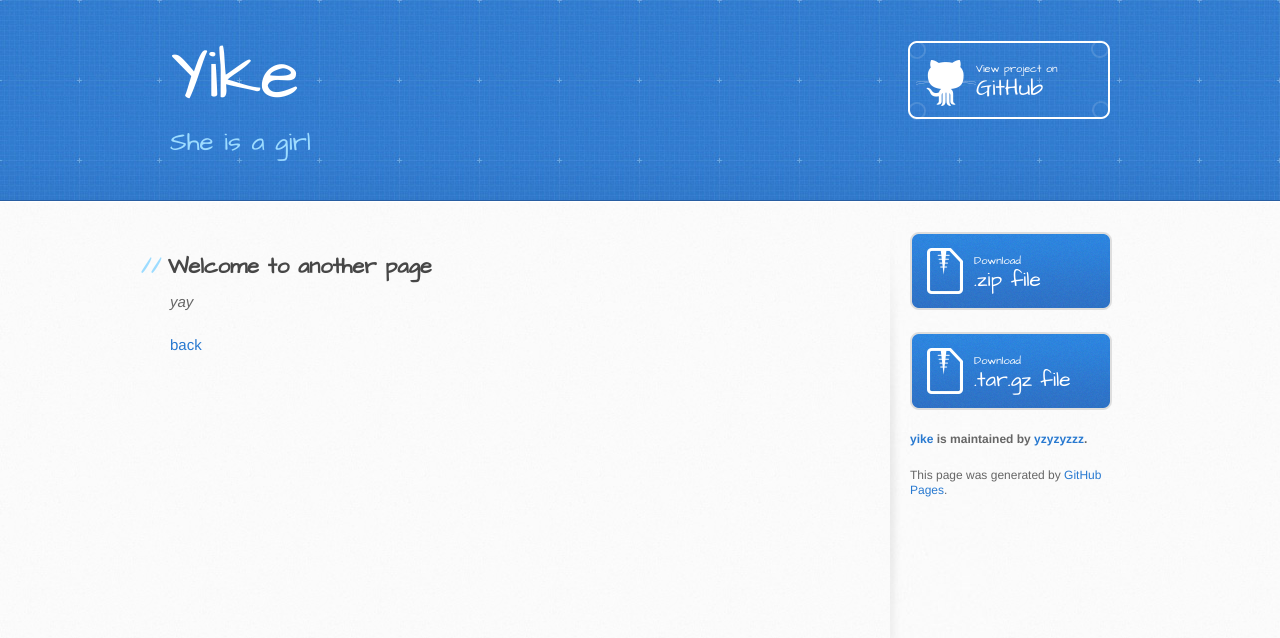
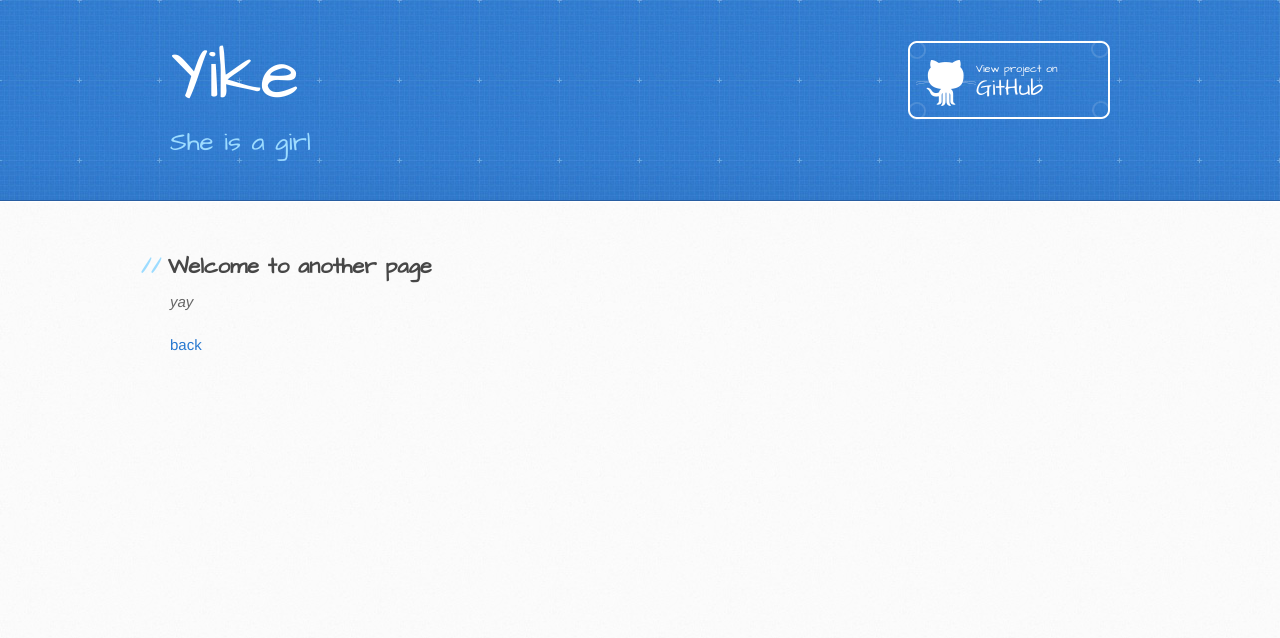
Before and after one commit to yzyzyzzz/yike, a Jekyll site: the page built from another-page.md, in a window 1280 px wide. Shown: the top 638 px of the page. Built offline with Jekyll 4.4.1, drawn with Linux system fonts in a browser that asks for light colours; our own code applies the rules of GitHub Pages for plain Markdown files.

Commit message:
Update default.html

```diff
--- a/_layouts/default.html
+++ b/_layouts/default.html
@@ -36,26 +36,7 @@
           {{ content }}
         </section>
 
-        <aside id="sidebar">
-          {% if site.show_downloads %}
-            <a href="{{ site.github.zip_url }}" class="button">
-              <small>Download</small>
-              .zip file
-            </a>
-            <a href="{{ site.github.tar_url }}" class="button">
-              <small>Download</small>
-              .tar.gz file
-            </a>
-          {% endif %}
 
-          {% if site.github.is_project_page %}
-            <p class="repo-owner"><a href="{{ site.github.repository_url }}">{{ site.github.repository_name }}</a> is maintained by <a href="{{ site.github.owner_url }}">{{ site.github.owner_name }}</a>.</p>
-          {% endif %}
-
-          <p>This page was generated by <a href="https://pages.github.com">GitHub Pages</a>.</p>
-        </aside>
-      </div>
-    </div>
 
     {% if site.google_analytics %}
       <script>
```
